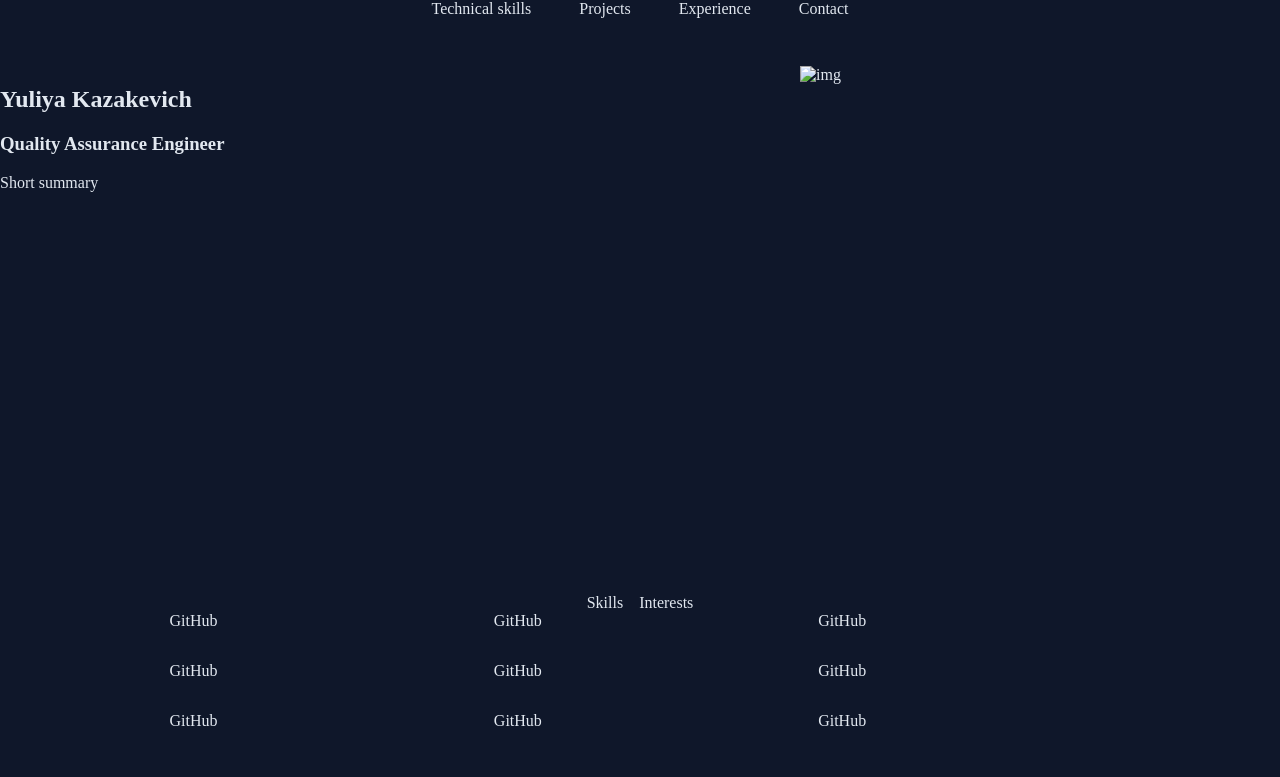
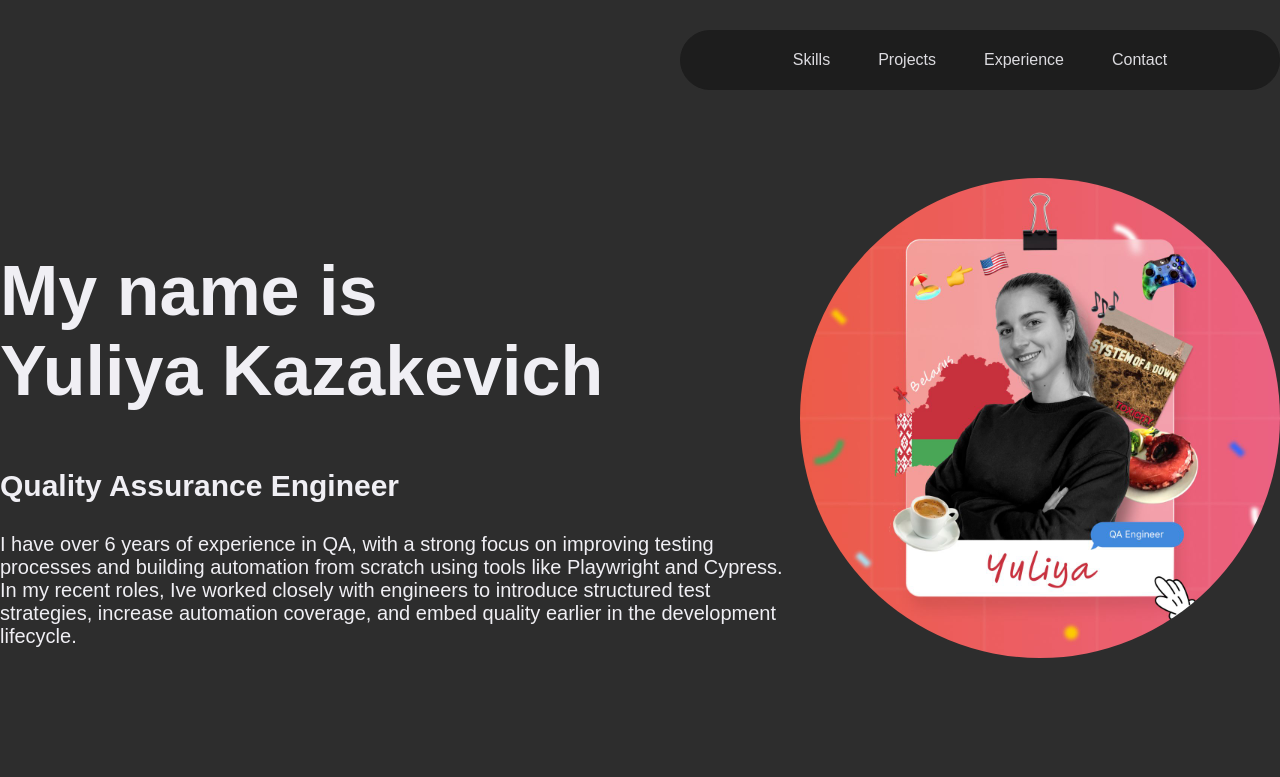
Before and after one commit to Yuloi/qa-engineer-cv-website, a plain HTML site: page index.html in a window 1280 px wide. Shown: the top 777 px of the page. Drawn offline with Linux system fonts and the light colour scheme; a web font is replaced by a local one.

Commit message:
added main banner

```diff
--- a/index.html
+++ b/index.html
@@ -5,6 +5,7 @@
     <meta charset="UTF-8">
     <meta name="viewport" content="width=device-width, initial-scale=1.0">
     <link rel="stylesheet" href="style.css">
+    <link href="https://fonts.googleapis.com/css2?family=Electrolize&display=swap" rel="stylesheet">
     <title>Yuliya Kazakevich</title>
 </head>
 
@@ -13,7 +14,7 @@
         <section class="header">
             <nav class="flex">
 
-                <div>Technical skills</div>
+                <div>Skills</div>
                 <div>Projects</div>
                 <div>Experience</div>
                 <div>Contact</div>
@@ -22,11 +23,14 @@
         </section>
         <section class="main-hero flex">
             <div class="bio">
-                <h1>Yuliya Kazakevich</h1>
-                <h3>Quality Assurance Engineer</h3>
-                <div>Short summary</div>
+                <h1>My name is <span><br>Yuliya Kazakevich</span></h1>
+                <h3 class="title">Quality Assurance Engineer</h3>
+                <div>I have over 6 years of experience in QA, with a strong focus on improving testing processes and
+                    building automation from scratch using tools like Playwright and Cypress. In my recent roles, Ive
+                    worked closely with engineers to introduce structured test strategies, increase automation coverage,
+                    and embed quality earlier in the development lifecycle.</div>
             </div>
-            <div class="photo"><img src="" alt="img"></div>
+            <div class="photo"><img src="/data/avatar.png" alt="img"></div>
         </section>
         <section class="skills flex">
             <div class="tab-switch flex">
@@ -57,7 +61,7 @@
             </div>
         </section>
         <section class="projects">
-            <h2>Projects</h2>
+            <h2 class="section-title">Projects</h2>
             <div class="project-list flex">
                 <div class="project-single flex">
                     <div class="project-photo"><img src="./data/testora_thumbnail.png" alt="img"></div>
@@ -89,7 +93,8 @@
 
         </section>
         <section class="experience">
-            <h2>Experience</h2>
+            <h2 class="section-title">Experience</h2>
+            <div class="experience-list flex">
                 <div class="experience-block">
                     <h3 class="job-title">QA</h3>
                     <h3 class="company-name">NN Group - Den Haag, The Netherlands</h3>
@@ -114,16 +119,20 @@
                     <p class="dates">Jun 6 - Jun 11</p>
                     <p>Bla bla bla blab</p>
                 </div>
+            </div>
+
         </section>
         <section class="contact">
-            <h2>Let&rsquo;s connect</h2>
-            <form>
+            <h2 class="section-title">Let&rsquo;s connect</h2>
+            <form class="flex">
+                <div class="contact-data flex">
                     <div><input type="text"></div>
                     <div>
                         <input type="email" name="" id="">
                     </div>
+                </div>
                 <div><textarea name="" id=""></textarea></div>
-                <div><button type="submit"></button></div>
+                <div><button type="submit">Let&rsquo;s connect</button></div>
             </form>
         </section>
         <section class="footer">
--- a/style.css
+++ b/style.css
@@ -1,3 +1,8 @@
+:root {
+    --primary-bg-color: #2d2d2d;
+    --header-color:#1C1C1C;
+    --primary-text-color: #f0eff4;
+  }
 *,
 *::before,
 *::after {
@@ -6,40 +11,77 @@
 /* *{
     border: solid white 1px;
 } */
+/* Fonts */
+h1 {
+    font-size: 70px;
+}
+h3.title {
+    font-size: 30px;
+}
+.bio > div {
+    font-size: 20px;
+}
+/* General */
 body {
     margin: 0;
-    color: #E2E8F0;
-    background-color: #0F172A;
+    color: var(--primary-text-color);
+    background-color: var(--primary-bg-color);
+    font-family: "Electrolize", sans-serif;
+    font-weight: 400;
+    font-style: normal;
 }
 img {
     max-width: 100%;
     height: auto;
 }
+
 .flex{
 display: flex;
 }
 .wrapper {
     flex-direction: column;
-    gap: 3rem;
+    gap: 5rem;
 }
 
-.header,.footer,.skills {
+.header,.footer,.skills,.experience-list,form,.section-title {
     max-width: 1218px;
     margin: 0 auto;
 }
+/* Header and main banner */
+.header{
+    background-color: var(--header-color);;
+    opacity: 90%;
+    border: solid var(--header-color) 1px;
+    border-radius: 30px;
+    width: 600px;
+    height: 60px;
+    position: sticky;
+    top: 30px;
+    left: 55%;
+}
 nav {
     justify-content: center;
+    align-items: center;
+    height: 100%;
     gap: 3rem;
+
 }
 .main-hero {
-    justify-content: space-evenly;
-    height: 60svh;
+    justify-content: center;
+    height: 70svh;
+    align-items: center;
+    /* border: solid white 1px; */
 }
 .main-hero .bio{
     flex-basis: 50rem;
+    /* border: solid white 1px; */
 }
 .main-hero .photo {
     flex-basis: 30rem;
+    /* border: solid white 1px; */
+}
+.photo > img {
+    border-radius: 500px;
 }
 
 /* SKills section */
@@ -84,11 +126,36 @@ align-items: center;
     width: 100%;
 }
 .project-info {
-
     flex-direction: column;
     flex-basis: 40%;
 }
 .project-stack{
-
     flex-basis: 10%;
 }
+/* Experience-list */
+.experience-list {
+    flex-direction: column;
+    border: solid white 1px;
+    gap: 3rem;
+}
+.experience-block {
+    border: solid white 1px;
+}
+/* Form */
+form {
+    flex-direction: column;
+    gap: 0.5rem;
+    border: solid white 1px;
+    width: 55%;
+    max-width: 100%;
+}
+.contact-data {
+    gap: 0.5rem;
+    border: solid white 1px;
+}
+.contact-data > div {
+    flex-basis: 50%;
+}
+input,textarea,button {
+    width: 100%;
+}
```
Also changed, not shown: data/avatar.png (added). Lines whose indentation alone changed are shown as unchanged.
